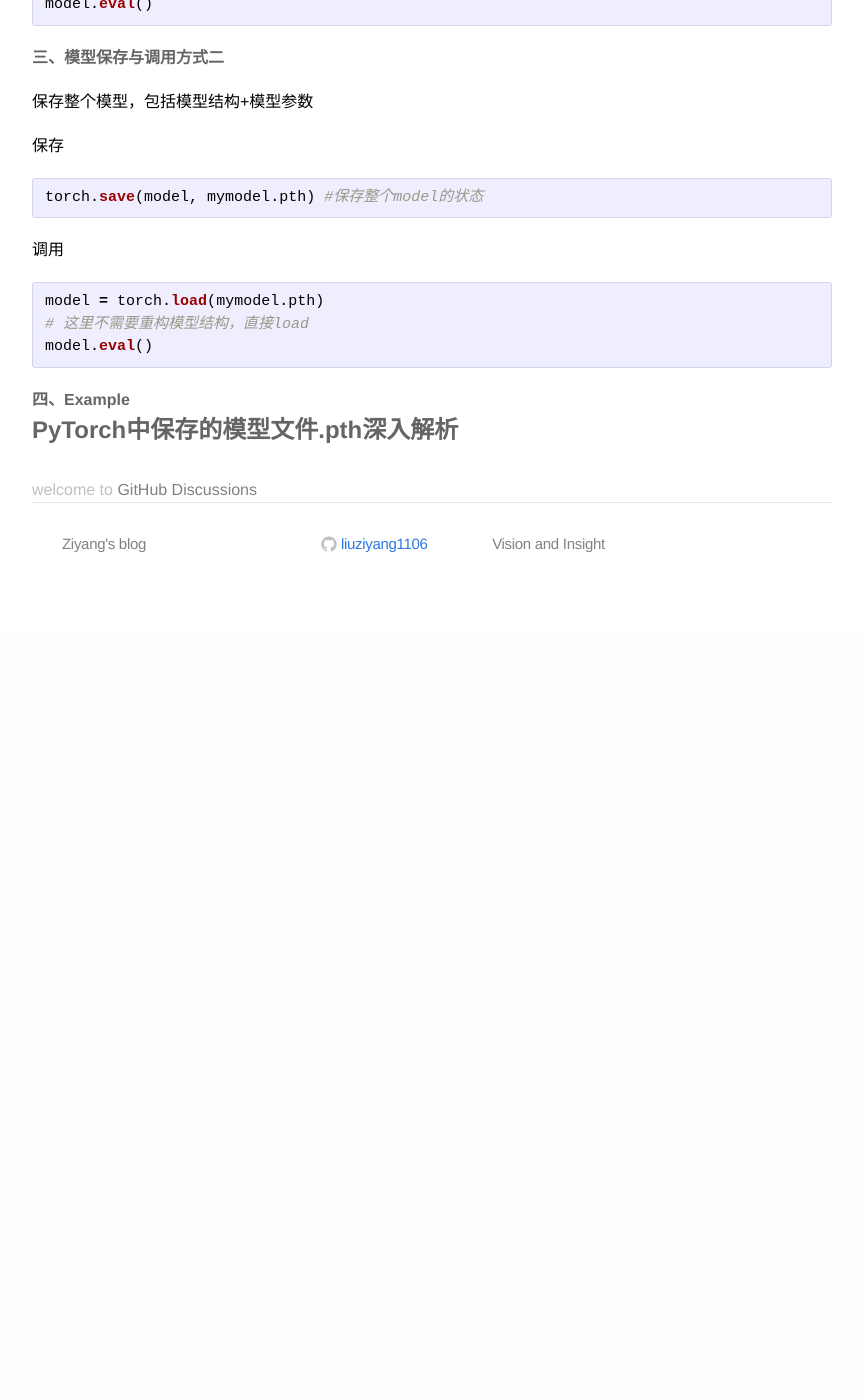
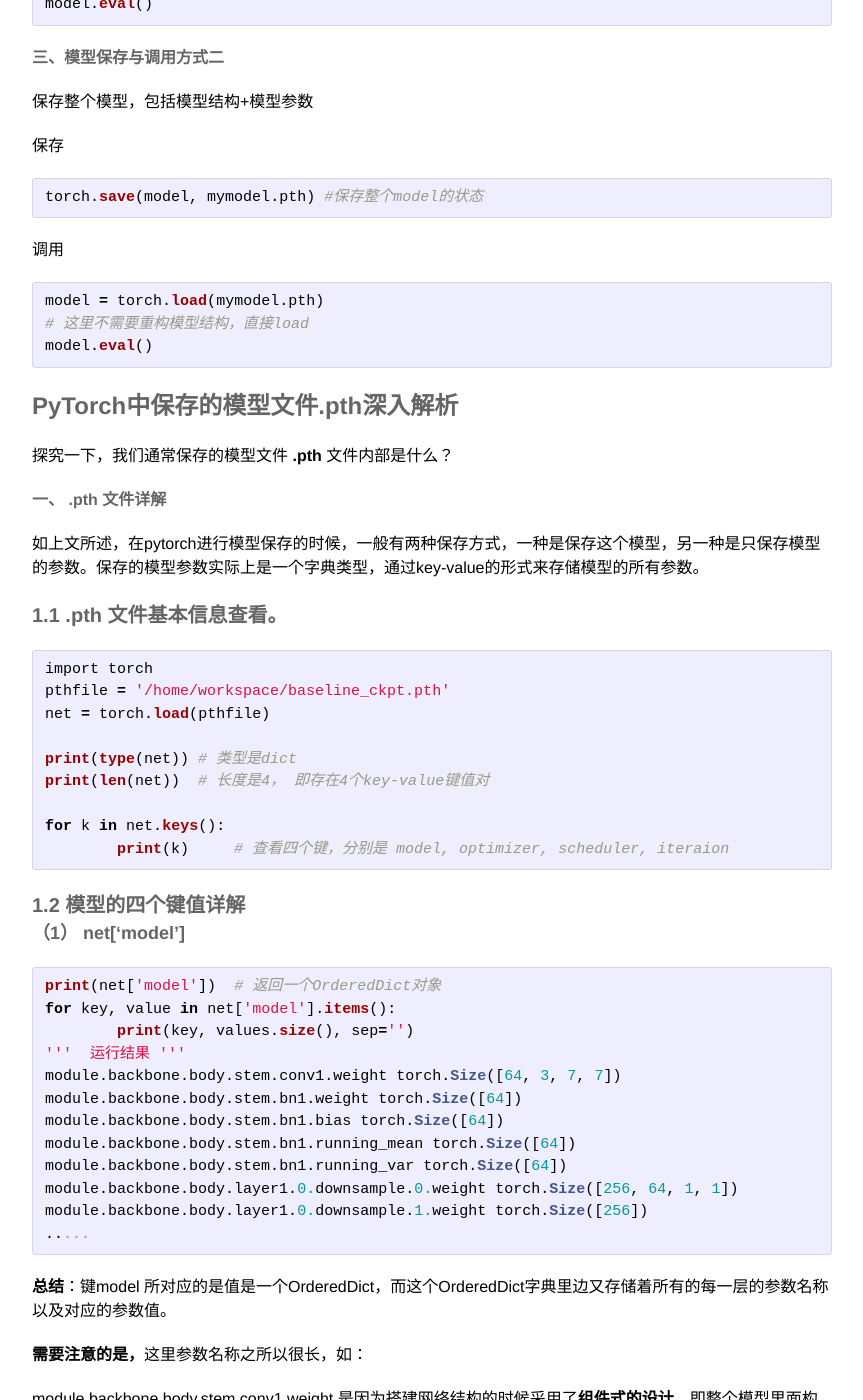
Before and after one commit to liuziyang1106/liuziyang1106.github.io, a Jekyll site: the page built from _posts/2021-3-23-pytorch-model-save-ways.md, in a window 1280 px wide and 1400 px high, scrolled down 865 px. Shown: the whole window, without its empty margins (208-1071 px from the left). Built offline with Jekyll 4.4.1, drawn with Linux system fonts in a browser that asks for light colours; before the commit the page ends 1495 px from its top, so only the background shows below that; some of the changed text lies outside the part shown.

Commit message:
net model

````diff
--- a/_posts/2021-3-23-pytorch-model-save-ways.md
+++ b/_posts/2021-3-23-pytorch-model-save-ways.md
@@ -55,8 +55,52 @@ model = torch.load(mymodel.pth)
 model.eval()
 ```
 
+## PyTorch中保存的模型文件.pth深入解析
 
+探究一下，我们通常保存的模型文件 **.pth** 文件内部是什么？
 
-### 四、Example
+### 一、 .pth 文件详解
 
-## PyTorch中保存的模型文件.pth深入解析
+如上文所述，在pytorch进行模型保存的时候，一般有两种保存方式，一种是保存这个模型，另一种是只保存模型的参数。保存的模型参数实际上是一个字典类型，通过key-value的形式来存储模型的所有参数。
+
+#### 1.1 .pth 文件基本信息查看。
+
+```python
+import torch
+pthfile = '/home/workspace/baseline_ckpt.pth'
+net = torch.load(pthfile)
+
+print(type(net)) # 类型是dict
+print(len(net))  # 长度是4， 即存在4个key-value键值对
+
+for k in net.keys():
+	print(k)     # 查看四个键，分别是 model, optimizer, scheduler, iteraion
+```
+
+#### 1.2 模型的四个键值详解
+
+##### （1） net['model']
+
+```python
+print(net['model'])  # 返回一个OrderedDict对象
+for key, value in net['model'].items():
+	print(key, values.size(), sep='')
+'''  运行结果 '''
+module.backbone.body.stem.conv1.weight torch.Size([64, 3, 7, 7])
+module.backbone.body.stem.bn1.weight torch.Size([64])
+module.backbone.body.stem.bn1.bias torch.Size([64])
+module.backbone.body.stem.bn1.running_mean torch.Size([64])
+module.backbone.body.stem.bn1.running_var torch.Size([64])
+module.backbone.body.layer1.0.downsample.0.weight torch.Size([256, 64, 1, 1])
+module.backbone.body.layer1.0.downsample.1.weight torch.Size([256])
+.....
+```
+
+**总结**：键model 所对应的是值是一个OrderedDict，而这个OrderedDict字典里边又存储着所有的每一层的参数名称以及对应的参数值。
+
+**需要注意的是，**这里参数名称之所以很长，如：
+
+module.backbone.body.stem.conv1.weight
+是因为搭建网络结构的时候采用了**组件式的设计**，即整个模型里面构造了一个backbone的容器组件，backbone里面又构造了一个body容器组件，body里面又构造了一个stem容器，stem里面的第一个卷积层的权重。
+
+##### （2）net['optimizer']
````
